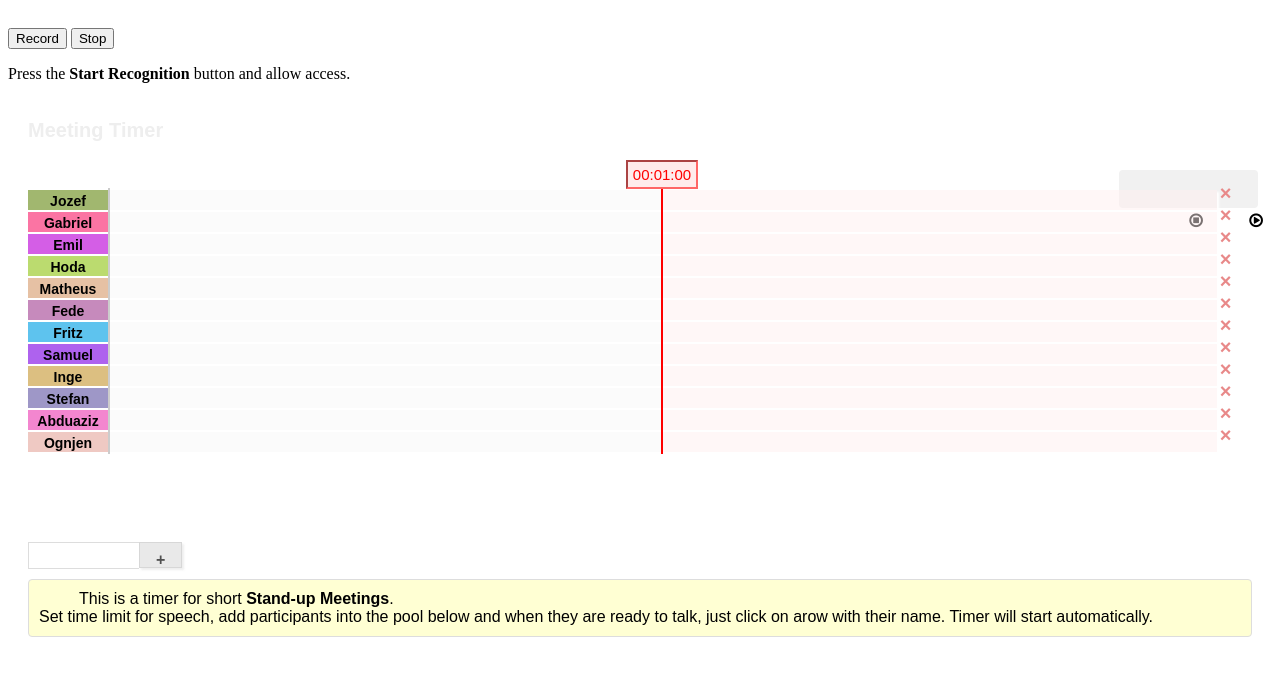
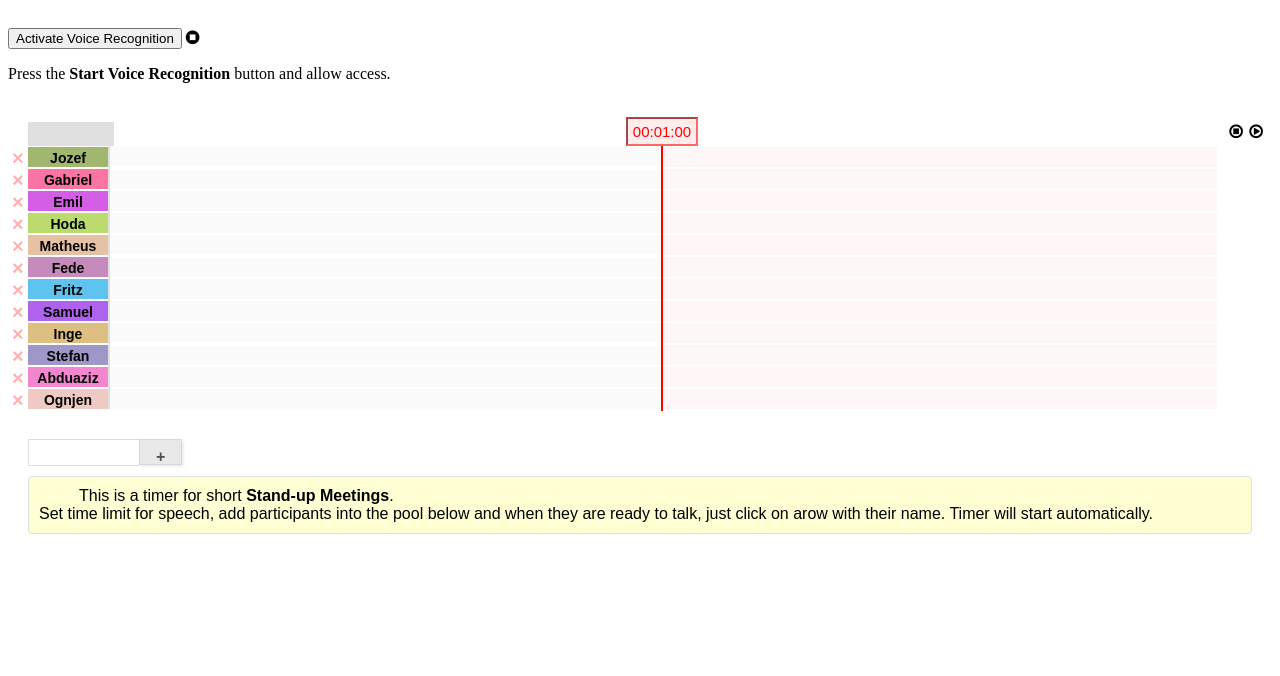
Before and after one commit to jozeflacko/meeting-timer-jquery, a plain HTML site: page src/index.html in a window 1280 px wide. Drawn offline with nearby package versions, Linux system fonts and the light colour scheme.

Commit message:
some small css changes

```diff
--- a/src/index.css
+++ b/src/index.css
@@ -1,5 +1,5 @@
 .scrum-app {
-  padding: 20px;
+  padding: 0px 20px;
   /* border:1px solid #DDD; */
   /* background: #f3fcff; */
   padding-bottom: 100px;
@@ -14,6 +14,7 @@ h1 {
   font-size:20px;
   color:#EEE;
   margin:0px;
+  display: none;
 }
 .hint {
   background: #ffffd3;
@@ -26,9 +27,9 @@ h1 {
   margin-top:10px;
 }
 
-.buttonsPanel {position: relative;text-align: right;margin-right: -11px;top: 70px;}
+.buttonsPanel {position: relative;text-align: right;margin-right: -11px;top: 24px;}
 .buttonsPanel > * {
-  min-width: 60px;
+  min-width: 20px;
 }
 
 .totalTimerLabel {
@@ -47,17 +48,14 @@ h1 {
 .totalTime {
   border:none;
   font-weight: bold;
-  font-size: 31px;
-  color: #5d5d5d;
-  float: right;
-  text-align: right;
+  font-size: 19px;
+  color: #000000;
+  text-align: center;
   position: absolute;
-  right: -6px;
-  top: 28px;
-  padding-right: 5px;
-  width: 132px;
-  background: #f1f1f1;
-  border-radius: 4px;
+  left: 0px;
+  top: 23px;
+  width: 82px;
+  background: #e0e0e0;
 }
 
 .header {
@@ -145,10 +143,9 @@ h1 {
   position:absolute;
   left:0px;
   height: 120%;
-  top: -10%;
+  top: -20%;
   width: 2px;
-  background: #cccccc;
-
+  background: #e0e0e0;
   z-index:300;
 }
 .pool > .progressContainer:after {
@@ -208,7 +205,7 @@ h1 {
 .pool > .progressContainer > .time,
 .pool > .progressContainer > .time:focus {
       display:inline-block;
-      top: -9px;
+      top: -6px;
       /* left: -80px; */
       position: relative;
       border:none;
@@ -217,31 +214,31 @@ h1 {
       text-decoration:none;
       outline: none;
       cursor:context-menu;
-      font-size: 21px;
+      font-size: 13px;
       z-index: 100;
       background: transparent;
-      width: 60px;
-      color: inherit;
+      width: 39px;
+      color: #777;
       text-align: center;
 }
 .pool > .remove {
   position: absolute;
-  right: -26px;
-  top: -9px;
-  padding: 2px;
-  height: 21px;
-  width: 21px;
+  left: -96px;
+  margin: 0px;
+  padding: 0px;
+  height: 20px;
+  top: 1px;
   line-height: 21px;
   /* background: transparent; */
   border: none !important;
   box-shadow: none !important;
   background: transparent;
-  color: #e88989;
+  color: #ffb0b0;
   border-radius: 50%;
   text-align: center;
 }
 .newPool {
-  margin-top: 90px;
+  margin-top: 30px;
   text-align: left;
   white-space: nowrap;
   margin-right: 0px;
--- a/src/index.html
+++ b/src/index.html
@@ -16,9 +16,9 @@
 <body>
     <div class="speech">
         <div style="height:20px;" id="note-textarea"></div>
-        <button id="start-record-btn">Record</button>
-        <button id="stop-record-btn">Stop</button>
-        <p id="recording-instructions">Press the <strong>Start Recognition</strong> button and allow access.</p>
+        <button id="start-record-btn">Activate Voice Recognition</button>
+        <i id="stop-record-btn" class="fa fa-stop-circle" aria-hidden="true"></i>
+        <p id="recording-instructions">Press the <strong>Start Voice Recognition</strong> button and allow access.</p>
     </div>
 
   <script type="text/javascript" src="find-most-similar-string.js"></script>
--- a/src/speech-to-text.js
+++ b/src/speech-to-text.js
@@ -74,6 +74,7 @@ $( document ).ready(function() {
     if (noteContent.length) {
       noteContent += ' ';
     }
+    instructions.text('');
     recognition.start();
   });
 
```
